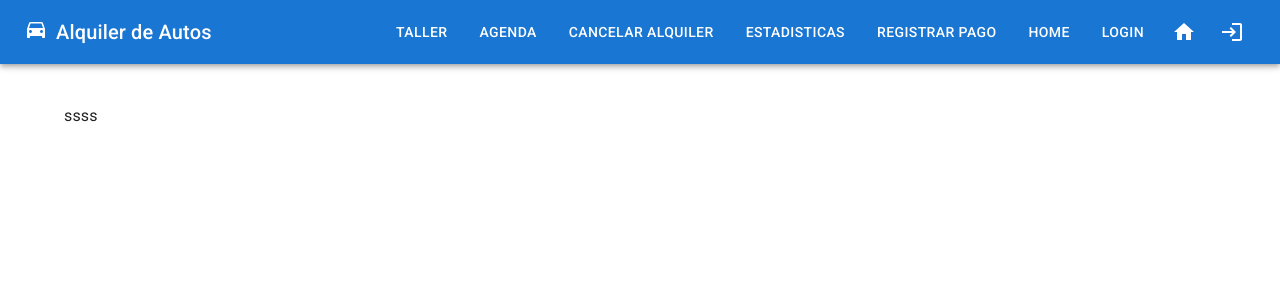
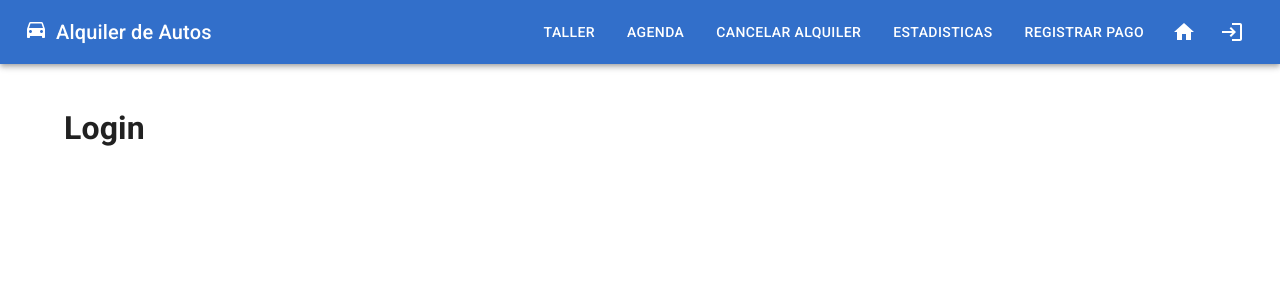
Before and after one commit to DesApp-2024c1-Grupo-1/Alquiler-Autos, a React (Vite) app: page /login in a window 1280 px wide. Shown: the top 300 px of the page. Built offline with nearby package versions, Linux system fonts and the light colour scheme.

Commit message:
eliminacion de botones Home y Login
Se elimina los botones de Home y Login de la navBar y se los reemplaza por sus iconos

```diff
--- a/package.json
+++ b/package.json
@@ -21,7 +21,7 @@
     "react": "^18.2.0",
     "react-dom": "^18.2.0",
     "react-redux": "^9.1.0",
-    "react-router-dom": "^6.22.3"
+    "react-router-dom": "^6.23.1"
   },
   "devDependencies": {
     "@types/react": "^18.2.56",
--- a/src/App.jsx
+++ b/src/App.jsx
@@ -39,12 +39,64 @@
 import React from 'react';
 import { Container } from '@mui/material';
 import NavBar from "./components/navBar/NavBar"
+import { Route, Routes } from 'react-router-dom';
+import Home from './pages/Home';
+import Taller from './pages/Taller';
+import Agenda from './pages/Agenda';
+import CancelarAlquiler from './pages/CancelarAlquiler';
+import Estadisticas from './pages/Estadisticas';
+import RegistrarPago from './pages/RegistrarPago';
+import Login from './pages/Login';
+
+import ConstructionIcon from '@mui/icons-material/Construction';
+import EventNoteIcon from '@mui/icons-material/EventNote';
+import EventBusyIcon from '@mui/icons-material/EventBusy';
+import LeaderboardIcon from '@mui/icons-material/Leaderboard';
+import CurrencyExchangeIcon from '@mui/icons-material/CurrencyExchange';
+import HomeIcon from '@mui/icons-material/Home';
+import LoginIcon from '@mui/icons-material/Login';
+
+
+const navArrayLinks = [
+  {
+      title:"Taller", path:"/taller", icon: <ConstructionIcon />
+  },
+  {
+      title:"Agenda", path:"/agenda", icon: <EventNoteIcon />
+  },
+  {
+      title:"Cancelar Alquiler", path:"/cancelarAlquiler", icon: <EventBusyIcon />
+  },
+  {
+      title:"Estadisticas", path:"/estadisticas", icon: <LeaderboardIcon />
+  },
+  {
+      title:"Registrar Pago", path:"/registrarPago", icon: <CurrencyExchangeIcon />
+  },
+  {
+      title:"Home", path:"/", icon: <HomeIcon />
+  },
+  {
+      title:"Login", path:"/login", icon: <LoginIcon />
+  }
+
+]
+
+
 function App() {
   return (
     <>
-      <NavBar />
+      <NavBar navArrayLinks={navArrayLinks}/>
       <Container sx={{ mt:5 }}>
-        ssss
+        <Routes>
+          <Route path="/" element={<Home />}/>
+          <Route path="/taller" element={<Taller />}/>
+          <Route path="/agenda" element={<Agenda />}/>
+          <Route path="/cancelarAlquiler" element={<CancelarAlquiler />}/>
+          <Route path="/estadisticas" element={<Estadisticas />}/>
+          <Route path="/registrarPago" element={<RegistrarPago />}/>
+          <Route path="/login" element={<Login />}/>
+        </Routes>
       </Container>
     </>
   );
--- a/src/components/navBar/NavBar.jsx
+++ b/src/components/navBar/NavBar.jsx
@@ -4,42 +4,15 @@ import { AppBar, Button, Drawer, IconButton, Toolbar, Typography, Box, Icon } fr
 import MenuIcon from '@mui/icons-material/Menu';
 import HomeIcon from '@mui/icons-material/Home';
 import LoginIcon from '@mui/icons-material/Login';
-import ConstructionIcon from '@mui/icons-material/Construction';
-import EventNoteIcon from '@mui/icons-material/EventNote';
-import EventBusyIcon from '@mui/icons-material/EventBusy';
-import LeaderboardIcon from '@mui/icons-material/Leaderboard';
-import CurrencyExchangeIcon from '@mui/icons-material/CurrencyExchange';
 import DirectionsCarIcon from '@mui/icons-material/DirectionsCar';
+import {NavLink} from 'react-router-dom'
 
 
-const navLinks = [
-    {
-        title:"Taller", path:"#", icon: <ConstructionIcon />
-    },
-    {
-        title:"Agenda", path:"#login", icon: <EventNoteIcon />
-    },
-    {
-        title:"Cancelar Alquiler", path:"#cancelarAlquiler", icon: <EventBusyIcon />
-    },
-    {
-        title:"Estadisticas", path:"#estadisticas", icon: <LeaderboardIcon />
-    },
-    {
-        title:"Registrar Pago", path:"#registrarPago", icon: <CurrencyExchangeIcon />
-    },
-    {
-        title:"Home", path:"#home", icon: <HomeIcon />
-    },
-    {
-        title:"Login", path:"#login", icon: <LoginIcon />
-    }
 
-]
-
-function NavBar() {
+function NavBar({navArrayLinks}) {
 
 const [open, setOpen] = useState(false)
+const navArrayLinksShort = navArrayLinks.slice(0, -2); //corto los 2 ultimos elementos Home y Login para que no los muestre.
 
     return (
         <>
@@ -65,15 +38,15 @@ const [open, setOpen] = useState(false)
                     </Typography>
                     <Box sx={{ display:{xs:"none",sm:"block"}  }}>
                         {
-                            navLinks.map(item => (
+                            //(cond)?true:false
+                            navArrayLinksShort.map(item => (
                                 <Button
                                     color="inherit"
                                     variant="body1"
                                     key={item.title}
-                                    component= "a"
-                                    href={item.path}
+                                    component= {NavLink}
+                                    to={item.path}
                                     >
-                                    {/* href={item.path} */}
                                     {item.title}
                                 </Button>
                             ))
@@ -99,7 +72,12 @@ const [open, setOpen] = useState(false)
                 onClose={() => setOpen(false)}
                 sx={{display: {xs: "flex", sm:"none"}}} //x experiencia de usuario en tablets no se va a ver en simultaneo.
                 >
-                <NavListDrawer navLinks={navLinks}/>
+                <NavListDrawer
+                    navArrayLinks={navArrayLinks}
+                    NavLink={NavLink}
+                    setOpen={setOpen}
+                    />
+
             </Drawer>
 
         </>
--- a/src/components/navBar/NavListDrawer.jsx
+++ b/src/components/navBar/NavListDrawer.jsx
@@ -6,21 +6,22 @@ import React from 'react';
 // import LeaderboardIcon from '@mui/icons-material/Leaderboard';
 // import CurrencyExchangeIcon from '@mui/icons-material/CurrencyExchange';
 
-function NavListDrawer({navLinks}) {
+function NavListDrawer({navArrayLinks, NavLink, setOpen}) {
     return (
         <Box sx={{width:250}}>
 
             <nav>
                 <List>
                     {
-                        navLinks.map((item) => (
+                        navArrayLinks.map((item) => (
                             <ListItem
                                 disablePadding
                                 key={item.title}
                                 >
                                 <ListItemButton
-                                    component="a"
-                                    href={item.path}
+                                    component={NavLink}
+                                    to={item.path}
+                                    onClick={() => setOpen(false)}
                                     >
                                     <ListItemIcon>
                                         {item.icon}
--- a/src/main.jsx
+++ b/src/main.jsx
@@ -21,6 +21,7 @@
 import React from 'react'
 import ReactDOM from 'react-dom/client'
 import App from './App'
+import { BrowserRouter } from 'react-router-dom';
 
 import '@fontsource/roboto/300.css';
 import '@fontsource/roboto/400.css';
@@ -29,12 +30,28 @@ import '@fontsource/roboto/700.css';
 
 
 import './index.css'
-import { CssBaseline } from '@mui/material';
+import { CssBaseline, createTheme, ThemeProvider } from '@mui/material';
+
+const theme = createTheme({
+  palette: {
+    mode: 'light',
+    primary: {
+      main: '#326FCA',
+    },
+    secondary: {
+      main: '#ffffff',
+    }
+  },
+})
 
 
 ReactDOM.createRoot(document.getElementById('root')).render(
   <React.StrictMode>
-    <CssBaseline />
-      <App />
+    <ThemeProvider theme={theme}>
+      <BrowserRouter>
+        <CssBaseline />
+        <App />
+      </BrowserRouter>
+    </ThemeProvider>
   </React.StrictMode>
 )
--- /dev/null
+++ b/src/pages/Agenda.jsx
@@ -0,0 +1,11 @@
+import React from 'react';
+
+function Agenda() {
+    return (
+        <>
+            <h1>Agenda</h1>
+        </>
+    );
+}
+
+export default Agenda;
--- /dev/null
+++ b/src/pages/CancelarAlquiler.jsx
@@ -0,0 +1,11 @@
+import React from 'react';
+
+function CancelarAlquiler() {
+    return (
+        <>
+            <h1>CancelarAlquiler</h1>
+        </>
+    );
+}
+
+export default CancelarAlquiler;
--- /dev/null
+++ b/src/pages/Estadisticas.jsx
@@ -0,0 +1,11 @@
+import React from 'react';
+
+function Estadisticas() {
+    return (
+        <>
+            <h1>Estadisticas</h1>
+        </>
+    );
+}
+
+export default Estadisticas;
--- /dev/null
+++ b/src/pages/Home.jsx
@@ -0,0 +1,11 @@
+import React from 'react';
+
+function Home() {
+    return (
+        <>
+            <h1>Home</h1>
+        </>
+    );
+}
+
+export default Home;
--- /dev/null
+++ b/src/pages/Login.jsx
@@ -0,0 +1,11 @@
+import React from 'react';
+
+function Login() {
+    return (
+        <>
+            <h1>Login</h1>
+        </>
+    );
+}
+
+export default Login;
--- /dev/null
+++ b/src/pages/RegistrarPago.jsx
@@ -0,0 +1,11 @@
+import React from 'react';
+
+function RegistrarPago() {
+    return (
+        <>
+            <h1>RegistrarPago</h1>
+        </>
+    );
+}
+
+export default RegistrarPago;
--- /dev/null
+++ b/src/pages/Taller.jsx
@@ -0,0 +1,11 @@
+import React from 'react';
+
+function Taller() {
+    return (
+        <>
+            <h1>Taller</h1>
+        </>
+    );
+}
+
+export default Taller;
```
Also changed, not shown: 1 other file (tests, documents, lock files or other folders).
